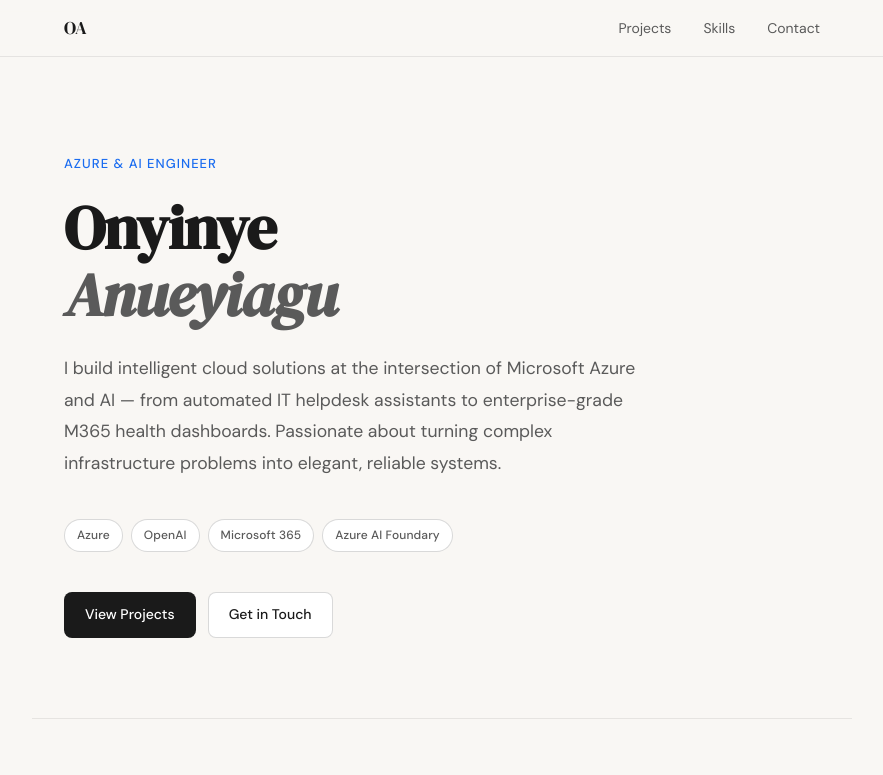
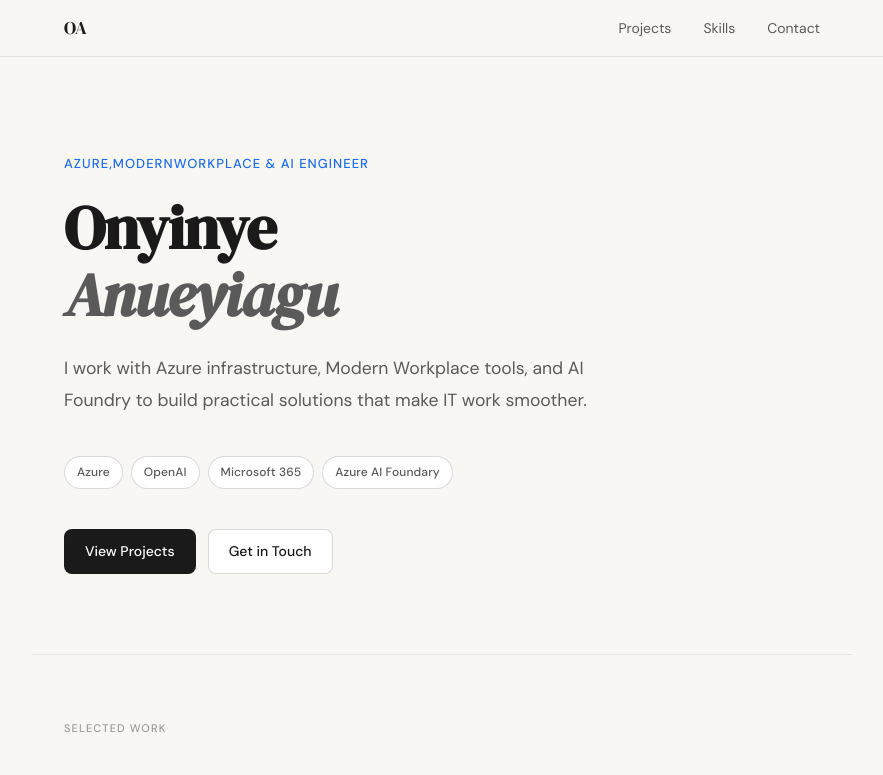
Before and after one commit to jessiegift/jessiegift.github.io, a plain HTML site: page index.html in a window 1280 px wide. Shown: the top 775 px of the page, without its empty margins (198-1081 px from the left). Drawn offline with Linux system fonts and the light colour scheme.

Commit message:
Update index.html

```diff
--- a/index.html
+++ b/index.html
@@ -383,10 +383,10 @@
 
   <!-- HERO -->
   <div class="hero">
-    <p class="hero-eyebrow">Azure &amp; AI Engineer</p>
+    <p class="hero-eyebrow">Azure,modernworkplace &amp; AI Engineer</p>
     <h1>Onyinye<br /><em>Anueyiagu</em></h1>
     <p class="hero-bio">
-      I build intelligent cloud solutions at the intersection of Microsoft Azure and AI — from automated IT helpdesk assistants to enterprise-grade M365 health dashboards. Passionate about turning complex infrastructure problems into elegant, reliable systems.
+      I work with Azure infrastructure, Modern Workplace tools, and AI Foundry to build practical solutions that make IT work smoother.
     </p>
     <div class="hero-chips">
       <span class="chip">Azure</span>
```
